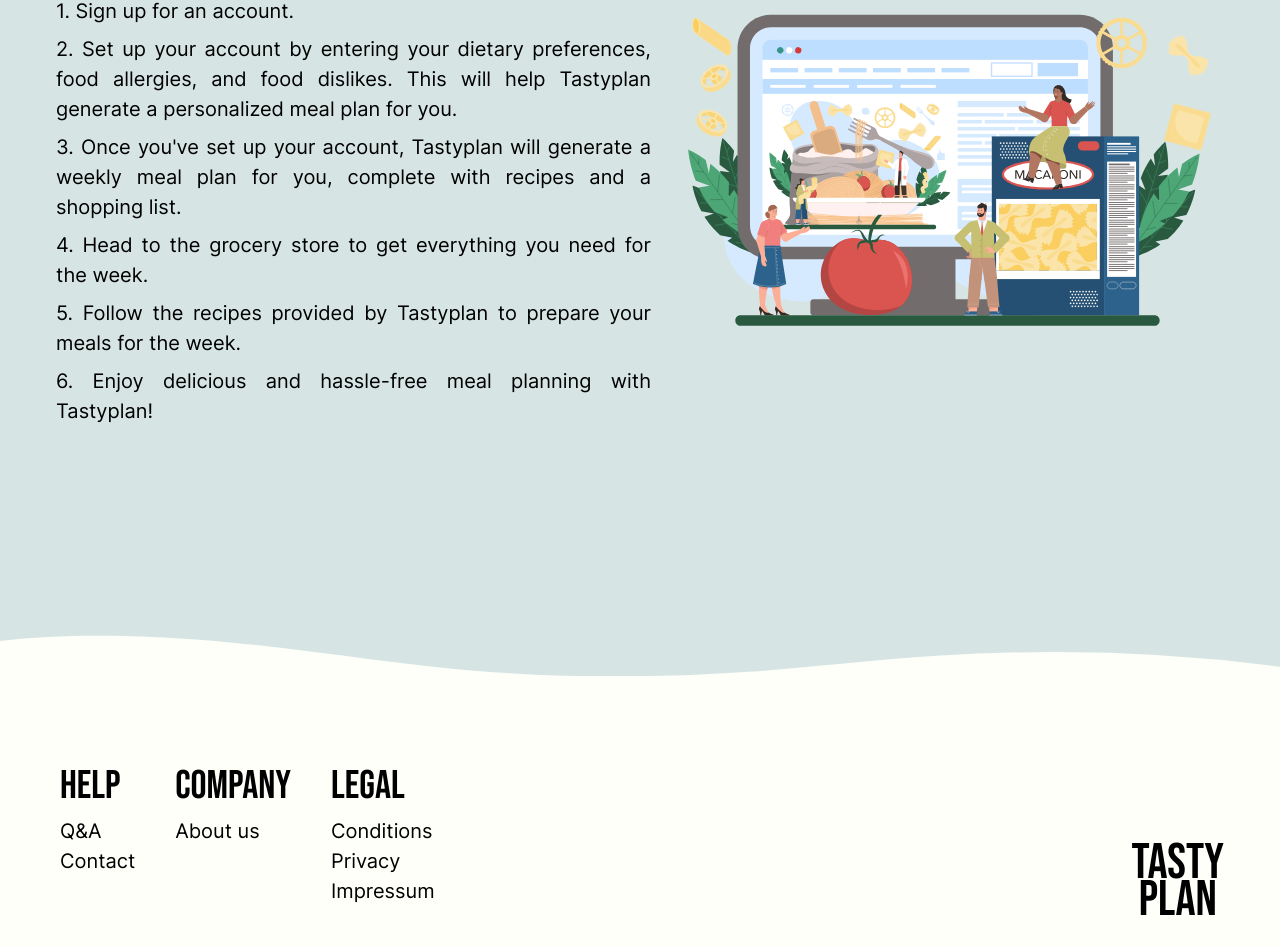
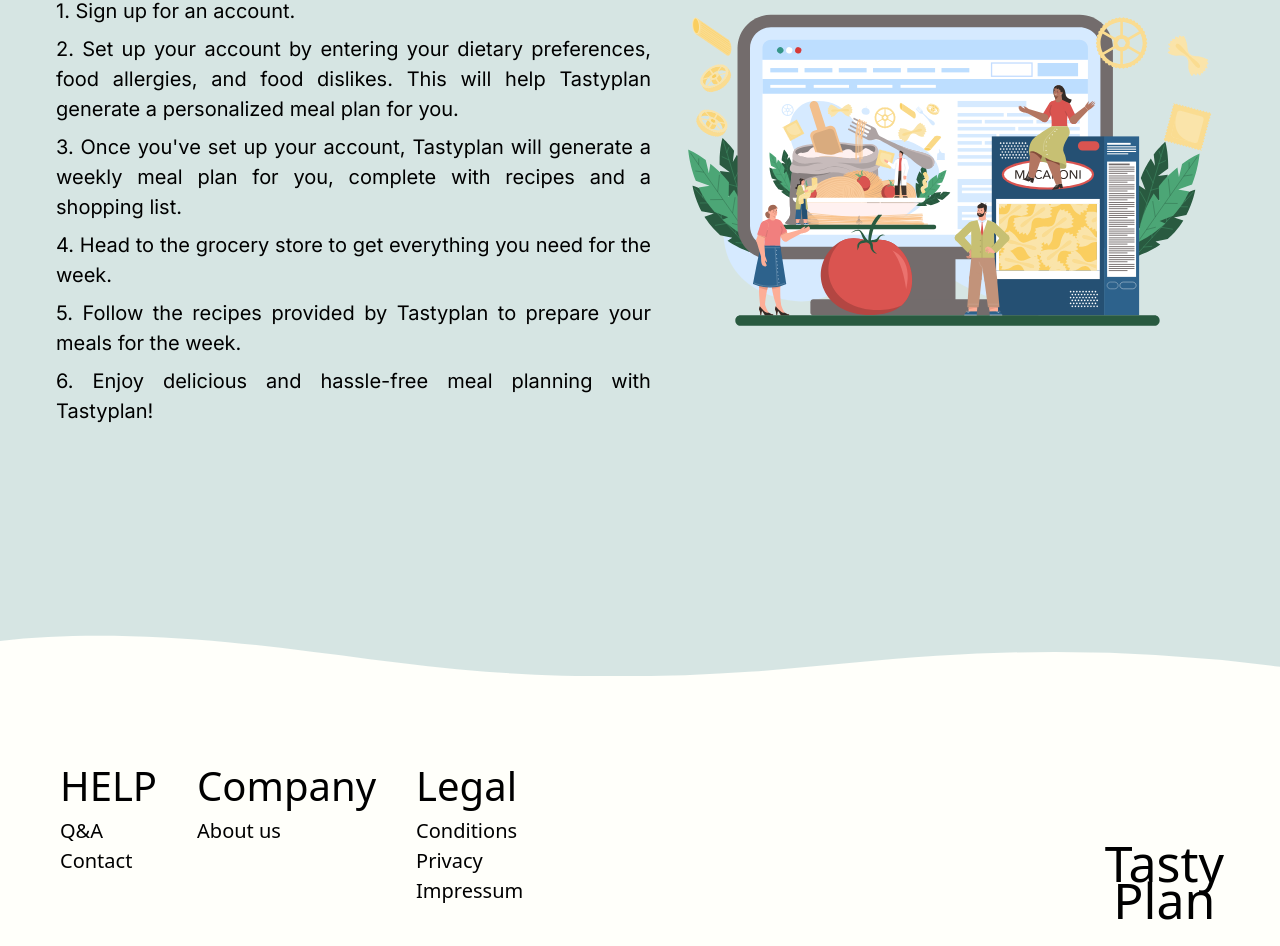
Before and after one commit to fichtnerma/Tastyplan, a Next.js app in the folder frontend/: page / in a window 1280 px wide. Shown: the part 1560-2506 px from the top of the page. Built offline with nearby package versions, Linux system fonts and the light colour scheme.

Commit message:
FIX: refactor all fonts, remove scss variables, add fonts to tailwind

```diff
--- a/frontend/src/components/Layout/Layout.tsx
+++ b/frontend/src/components/Layout/Layout.tsx
@@ -6,8 +6,8 @@ import styles from './Layout.module.scss';
 
 import { Inter, Bebas_Neue } from '@next/font/google';
 
-const inter = Inter({ subsets: ['latin'], style: ['normal'], weight: ['200', '400', '700'] });
-const bebasNeue = Bebas_Neue({ subsets: ['latin'], style: 'normal', weight: '400' });
+const inter = Inter({ subsets: ['latin'], style: ['normal'], weight: ['200', '400', '700'], variable: '--font-inter' });
+const bebasNeue = Bebas_Neue({ subsets: ['latin'], style: 'normal', weight: '400', variable: '--font-bebas' });
 
 console.log(inter, bebasNeue);
 
@@ -22,7 +22,7 @@ export default function Layout({ children }: React.PropsWithChildren) {
                 !asPath.includes('/setup') &&
                 !asPath.includes('/intolerances') && <Header />}
             <main
-                className={styles.mainContainer}
+                className={`${styles.mainContainer} ${inter.variable} ${bebasNeue.variable}`}
                 style={{
                     backgroundColor:
                         asPath == '/' ||
--- a/frontend/src/pages/index.tsx
+++ b/frontend/src/pages/index.tsx
@@ -3,30 +3,37 @@ import Link from 'next/link';
 import logo from '../../public/logo.svg';
 import startImg from '../../public/startpageImg.svg';
 import user from '../../public/Icons/Header/user.png';
-import whatIsTasytPlanImg from '../../public/whatIsTastyPlan.svg'
+import whatIsTasytPlanImg from '../../public/whatIsTastyPlan.svg';
 import testImg from '../../public/anleitung.svg';
 
 export default function index() {
     return (
         <div className="w-full mt-[-20px]">
-            <div className='h-screen'>
-                <div className='flex justify-between'>
+            <div className="h-screen">
+                <div className="flex justify-between">
                     <div className="flex h-[150px]">
                         <Image src={logo} alt="logo" width={200} height={139} priority />
                     </div>
                     <Link href="/authentication/login">
                         <div className="flex justify-center bg-green-custom2 h-14 w-14 rounded-full mt-5">
-                            <Image src={user} alt="logo" height={30} width={30} priority className='h-fit pt-[20%] invert' />
+                            <Image
+                                src={user}
+                                alt="logo"
+                                height={30}
+                                width={30}
+                                priority
+                                className="h-fit pt-[20%] invert"
+                            />
                         </div>
                     </Link>
                 </div>
-                <div className='flex items-center justify-center h-3/5'>
+                <div className="flex items-center justify-center h-3/5">
                     <div>
                         <div className="flex justify-center h-[350px] mt-[-100px]">
                             <Image src={startImg} alt="img" width={600} height={800} priority />
                         </div>
-                        <p className='text-center'>Tastyplan's AI will delight your taste buds -</p>
-                        <p className='text-center mb-20'>create your personalized meal plan!</p>
+                        <p className="text-center">Tastyplan's AI will delight your taste buds -</p>
+                        <p className="text-center mb-20">create your personalized meal plan!</p>
                         <div className="flex justify-center">
                             <Link href="/authentication/registration">
                                 <button className="btn-primary w-1/2  border-2 border-solid border-gray-custom1 rounded-full">
@@ -37,34 +44,41 @@ export default function index() {
                     </div>
                 </div>
             </div>
-            <div className='mb-40 mt-10 flex'>
+            <div className="mb-40 mt-10 flex">
                 <div className="flex justify-center h-[400px]">
                     <Image src={whatIsTasytPlanImg} alt="img" width={1000} height={1200} priority />
                 </div>
-                <div className='w-4/5'>
+                <div className="w-4/5">
                     <h2>What is Tasty Plan?</h2>
-                    <p className='text-justify'>No more worrying about what to eat for the week or spending hours scouring the internet for recipes.
-                        Tastyplan's AI does the work for you, creating a custom meal plan that fits your lifestyle and satisfies your taste buds.
-                        And with a database of thousands of mouth-watering recipes, you'll never get bored with your meals.
-                        With Tastyplan, meal planning has never been easier or more delicious. Try Tastyplan today and taste the future of meal planning!
+                    <p className="text-justify">
+                        No more worrying about what to eat for the week or spending hours scouring the internet for
+                        recipes. Tastyplan's AI does the work for you, creating a custom meal plan that fits your
+                        lifestyle and satisfies your taste buds. And with a database of thousands of mouth-watering
+                        recipes, you'll never get bored with your meals. With Tastyplan, meal planning has never been
+                        easier or more delicious. Try Tastyplan today and taste the future of meal planning!
                     </p>
                 </div>
             </div>
-            <div className='mb-40 mt-10 flex'>
-
-                <div className='w-4/5'>
+            <div className="mb-40 mt-10 flex">
+                <div className="w-4/5">
                     <h2>How does it work?</h2>
-                    <p className='text-justify mb-2'>1. Sign up for an account.
+                    <p className="text-justify mb-2">1. Sign up for an account.</p>
+                    <p className="text-justify mb-2">
+                        2. Set up your account by entering your dietary preferences, food allergies, and food dislikes.
+                        This will help Tastyplan generate a personalized meal plan for you.
                     </p>
-                    <p className='text-justify mb-2'>2. Set up your account by entering your dietary preferences, food allergies, and food dislikes. This will help Tastyplan generate a personalized meal plan for you.
+                    <p className="text-justify mb-2">
+                        3. Once you've set up your account, Tastyplan will generate a weekly meal plan for you, complete
+                        with recipes and a shopping list.
                     </p>
-                    <p className='text-justify mb-2'>3. Once you've set up your account, Tastyplan will generate a weekly meal plan for you, complete with recipes and a shopping list.
+                    <p className="text-justify mb-2">
+                        4. Head to the grocery store to get everything you need for the week.
                     </p>
-                    <p className='text-justify mb-2'>4. Head to the grocery store to get everything you need for the week.
+                    <p className="text-justify mb-2">
+                        5. Follow the recipes provided by Tastyplan to prepare your meals for the week.
                     </p>
-                    <p className='text-justify mb-2'>5. Follow the recipes provided by Tastyplan to prepare your meals for the week.
-                    </p>
-                    <p className='text-justify mb-2'>6. Enjoy delicious and hassle-free meal planning with Tastyplan!
+                    <p className="text-justify mb-2">
+                        6. Enjoy delicious and hassle-free meal planning with Tastyplan!
                     </p>
                 </div>
                 <div className="flex justify-center h-[600px]">
--- a/frontend/src/styles/WeekOverview.module.scss
+++ b/frontend/src/styles/WeekOverview.module.scss
@@ -1,5 +1,4 @@
-@import "@styles/variables.scss";
-
+@import '@styles/variables.scss';
 
 .container {
     margin-inline: auto;
@@ -17,13 +16,12 @@
     }
 
     p {
-        font-family: $font-family-text-bold;
+        font-family: var(--font-inter);
+        font-weight: 700;
     }
-
 }
 
 .wrapperContainer {
-
     &:hover .foodImg {
         opacity: 0.1;
     }
@@ -67,7 +65,6 @@
     background: linear-gradient(rgba(255, 255, 255, 0) 60%, var(--green-dark) 90%);
 }
 
-
 .foodBox {
     width: 250px;
     height: 350px;
--- a/frontend/src/styles/_variables.scss
+++ b/frontend/src/styles/_variables.scss
@@ -1,22 +1,3 @@
-@font-face {
-    font-family: "BebasNeue";
-    src: url("../../public/fonts/BebasNeue-Regular.ttf");
-}
-
-@font-face {
-    font-family: "Inter-Regular";
-    src: url("../../public/fonts/Inter-Regular.ttf");
-}
-
-@font-face {
-    font-family: "Inter-Bold";
-    src: url("../../public/fonts/Inter-Bold.ttf");
-}
-
-$font-family-headline: "BebasNeue";
-$font-family-text: "Inter-Regular";
-$font-family-text-bold: "Inter-Bold";
-
 $box-shadow: 5px 5px 5px 5px rgba(58, 58, 58, 0.1);
 $boder-radius-xs: 10px;
 $boder-radius: 20px;
--- a/frontend/src/styles/globals.scss
+++ b/frontend/src/styles/globals.scss
@@ -29,15 +29,14 @@ body {
 }
 
 h1 {
-    font-family: $font-family-headline;
+    font-family: var(--font-bebas);
     font-style: normal;
     font-size: 100px;
     color: var(--black);
 }
 
 .h2 {
-    font-family: $font-family-headline;
-    font-weight: 400;
+    font-family: var(--font-bebas);
     font-style: normal;
     font-size: 80px;
     color: var(--black);
@@ -53,28 +52,29 @@ h2 {
 }
 
 h3 {
-    font-family: $font-family-headline;
+    font-family: var(--font-bebas);
     font-style: normal;
     font-size: 50px;
     color: var(--black);
 }
 
 h4 {
-    font-family: $font-family-headline;
+    font-family: var(--font-bebas);
     font-style: normal;
     font-size: 40px;
     color: var(--black);
 }
 
 h5 {
-    font-family: $font-family-headline;
+    font-family: var(--font-bebas);
     font-style: normal;
     font-size: 25px;
     color: var(--black);
 }
 
 .p {
-    font-family: $font-family-text;
+    font-family: var(--font-inter);
+    font-weight: 400;
     font-style: normal;
     font-size: 20px;
 }
@@ -161,7 +161,7 @@ p {
         }
     }
 
-    .swiper-horizontal>.swiper-scrollbar,
+    .swiper-horizontal > .swiper-scrollbar,
     .swiper-scrollbar.swiper-scrollbar-horizontal {
         bottom: var(--swiper-scrollbar-bottom, 0px) !important;
         background-color: var(--green-light) !important;
--- a/frontend/tailwind.config.js
+++ b/frontend/tailwind.config.js
@@ -1,8 +1,14 @@
+const { fontFamily } = require('tailwindcss/defaultTheme');
+
 /** @type {import('tailwindcss').Config} */
 module.exports = {
     content: ['./src/**/*.{js,ts,jsx,tsx}'],
     theme: {
         extend: {
+            fontFamily: {
+                inter: ['var(--font-inter)', ...fontFamily.sans],
+                bebas: ['var(--font-bebas)', ...fontFamily.sans],
+            },
             colors: {
                 green: {
                     custom1: '#d6e5e3',
```
